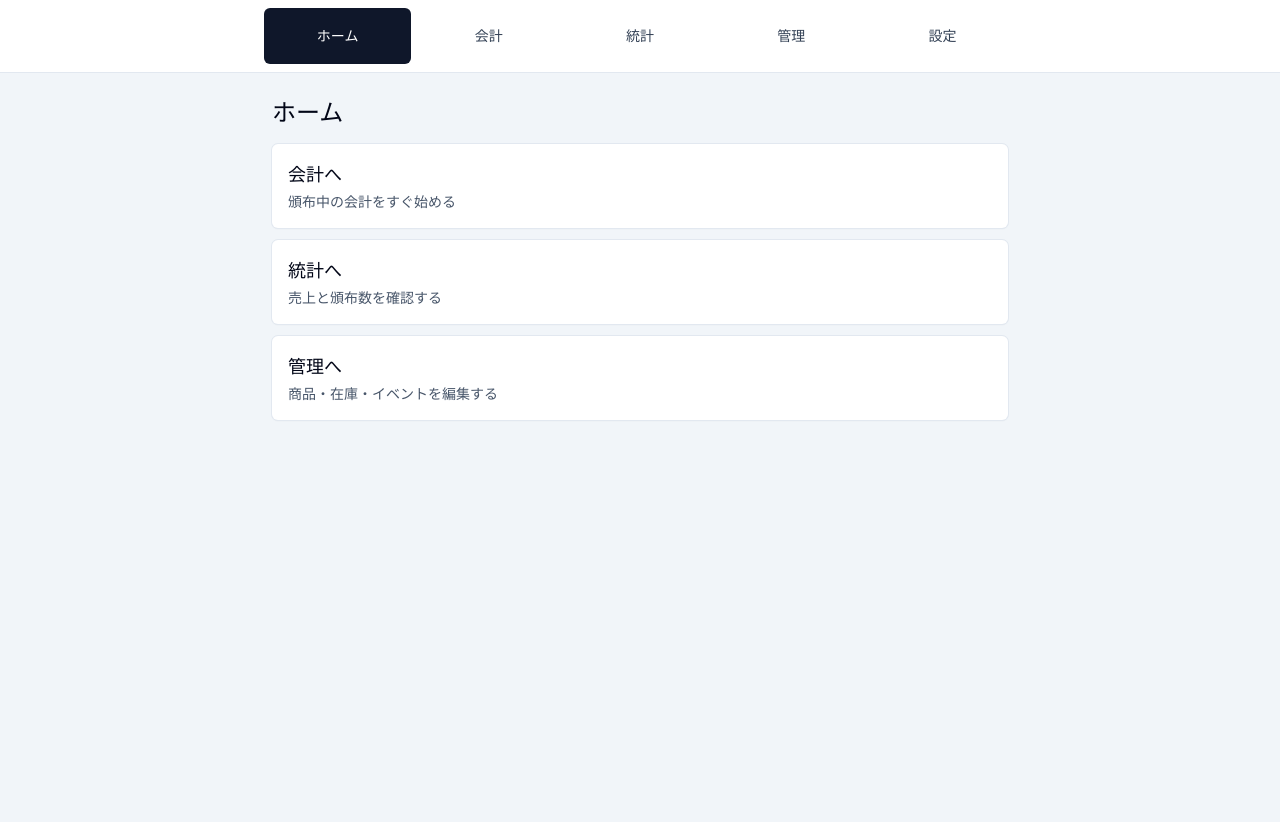
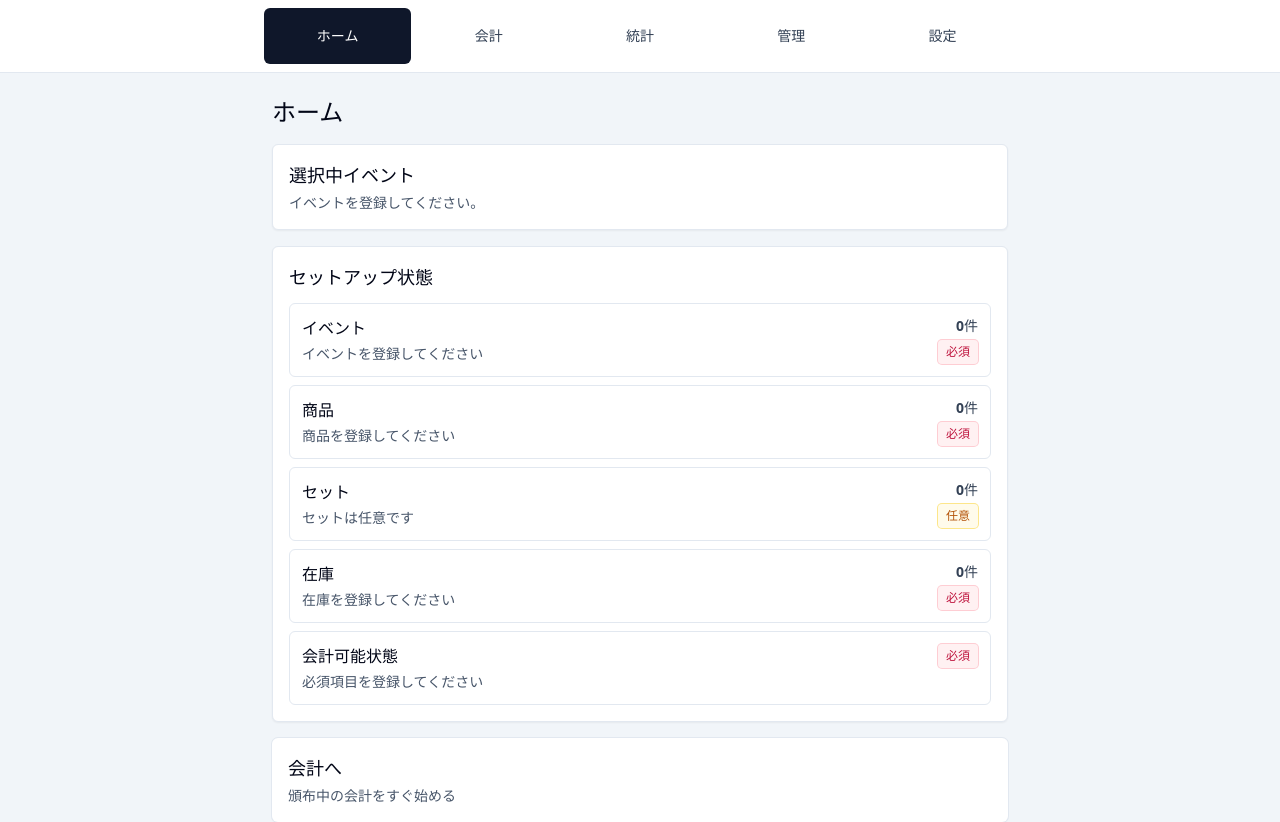
Before and after one commit to KeiM2120/event-sales-manager-pwa, a React (Vite) app: page / in a window 1280 px wide. Shown: the top 822 px of the page. Built offline with nearby package versions, Linux system fonts and the light colour scheme.

Commit message:
feat: show event setup status on home

```diff
--- a/src/pages/HomePage.tsx
+++ b/src/pages/HomePage.tsx
@@ -1,6 +1,14 @@
 import type { AppScreen } from "../components/AppShell";
+import { buildSetupStatus } from "../domain/setupStatus";
+import type { Bundle, Event, EventInventory, Product } from "../domain/types";
 
 interface HomePageProps {
+  events?: Event[];
+  products?: Product[];
+  bundles?: Bundle[];
+  inventories?: EventInventory[];
+  selectedEventId?: string | null;
+  onEventChange?: (eventId: string) => void;
   onNavigate: (screen: AppScreen) => void;
 }
 
@@ -10,10 +18,96 @@ const quickActions: Array<{ label: string; screen: AppScreen; body: string }> =
   { label: "管理へ", screen: "management", body: "商品・在庫・イベントを編集する" },
 ];
 
-export function HomePage({ onNavigate }: HomePageProps) {
+const statusStyles = {
+  complete: "bg-emerald-50 text-emerald-700 ring-emerald-200",
+  warning: "bg-amber-50 text-amber-700 ring-amber-200",
+  missing: "bg-rose-50 text-rose-700 ring-rose-200",
+} as const;
+
+export function HomePage({
+  events = [],
+  products = [],
+  bundles = [],
+  inventories = [],
+  selectedEventId = null,
+  onEventChange = () => undefined,
+  onNavigate,
+}: HomePageProps) {
+  const setupStatus = buildSetupStatus({
+    events,
+    products,
+    bundles,
+    inventories,
+    selectedEventId,
+  });
+
   return (
     <div className="space-y-4">
       <h1 className="text-2xl font-bold">ホーム</h1>
+
+      <section className="space-y-3 rounded-md border border-slate-200 bg-white p-4 shadow-sm">
+        <div>
+          <h2 className="text-lg font-bold">選択中イベント</h2>
+          {setupStatus.selectedEvent ? (
+            <p className="mt-1 text-sm text-slate-600">
+              {setupStatus.selectedEvent.name} / {setupStatus.selectedEvent.eventDate}
+            </p>
+          ) : (
+            <p className="mt-1 text-sm text-slate-600">イベントを登録してください。</p>
+          )}
+        </div>
+
+        {events.length > 0 ? (
+          <label className="block text-sm font-bold text-slate-700">
+            イベントを選択
+            <select
+              className="mt-2 min-h-12 w-full rounded-md border border-slate-300 bg-white px-3 text-base"
+              value={setupStatus.selectedEvent?.id ?? ""}
+              onChange={(event) => onEventChange(event.target.value)}
+            >
+              {events.map((event) => (
+                <option key={event.id} value={event.id}>
+                  {event.name}
+                </option>
+              ))}
+            </select>
+          </label>
+        ) : null}
+      </section>
+
+      <section className="space-y-3 rounded-md border border-slate-200 bg-white p-4 shadow-sm">
+        <h2 className="text-lg font-bold">セットアップ状態</h2>
+        <div className="grid gap-2">
+          {setupStatus.rows.map((row) => (
+            <button
+              key={row.id}
+              type="button"
+              onClick={() => onNavigate("management")}
+              className="min-h-16 rounded-md border border-slate-200 p-3 text-left"
+            >
+              <span className="flex items-start justify-between gap-3">
+                <span>
+                  <span className="block font-bold">{row.label}</span>
+                  <span className="mt-1 block text-sm text-slate-600">{row.detail}</span>
+                </span>
+                <span className="flex shrink-0 flex-col items-end gap-1">
+                  {row.count !== undefined ? (
+                    <span className="text-sm font-bold text-slate-700">{row.count}件</span>
+                  ) : null}
+                  <span
+                    className={`rounded px-2 py-1 text-xs font-bold ring-1 ${
+                      statusStyles[row.state]
+                    }`}
+                  >
+                    {row.required ? "必須" : "任意"}
+                  </span>
+                </span>
+              </span>
+            </button>
+          ))}
+        </div>
+      </section>
+
       <div className="grid gap-3">
         {quickActions.map((action) => (
           <button
```
Also changed, not shown: 1 other file (tests, documents, lock files or other folders).
